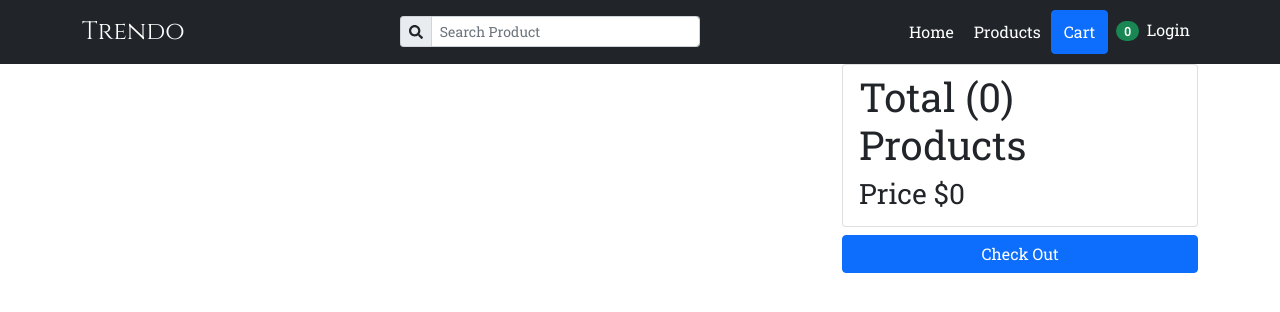
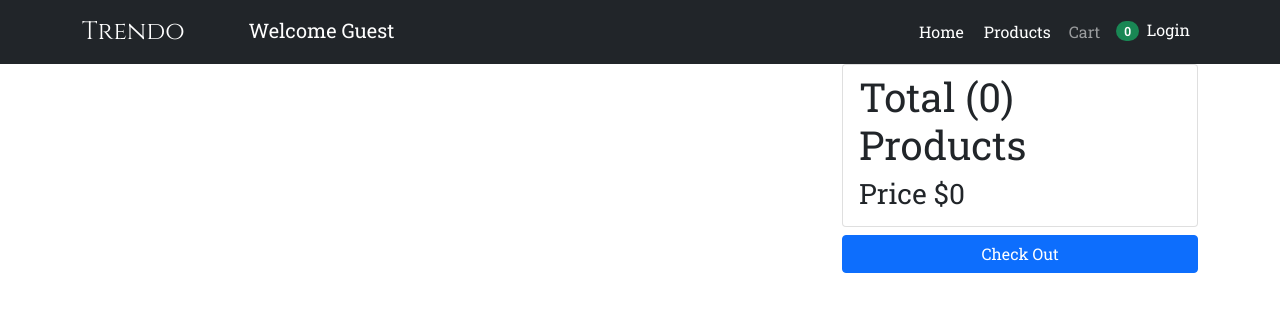
Before and after one commit to Parvez1993/trendo, a React (Create React App) app in the folder frontend/: page /cartpage in a window 1280 px wide. Shown: the top 312 px of the page. Built offline with nearby package versions, Linux system fonts and the light colour scheme.

Commit message:
display name

```diff
--- a/frontend/src/App.js
+++ b/frontend/src/App.js
@@ -42,21 +42,6 @@ function App() {
     cart: { cartItems },
   } = state;
 
-  let updateCart = (item, quantity) => {
-    ctxDispatch({
-      type: "CART_ADD_ITEMS",
-      payload: { ...item, quantity },
-    });
-  };
-
-  let handleRemoveItem = (id) => {
-    console.log(id);
-    ctxDispatch({
-      type: "CART_REMOVE_ITEMS",
-      payload: id,
-    });
-  };
-
   const handleLogout = () => {
     userDispatch({
       type: "LOGOUT_USER",
@@ -65,15 +50,14 @@ function App() {
     localStorage.setItem("userInfo", null);
   };
 
-
   return (
     <>
       <Navbar bg="dark" variant="dark" className="nav">
         <Container>
-          <Navbar.Brand href="#home" className="logo">
+          <Navbar.Brand href="/" className="logo">
             Trendo
           </Navbar.Brand>
-
+          {/*
           <InputGroup size="sm" className="search ms-auto">
             <InputGroup.Text id="basic-addon1">
               <FaSearch />
@@ -83,7 +67,16 @@ function App() {
               aria-label="Search Product"
               aria-describedby="basic-addon1"
             />
-          </InputGroup>
+          </InputGroup> */}
+
+          <div>
+            <h5 className="text-white mt-1 mx-5">
+              {" "}
+              {userState.userInfo !== null
+                ? `Welcome ${userState.userInfo.user.name}`
+                : `Welcome Guest`}
+            </h5>
+          </div>
 
           <Nav className="ms-auto">
             <Link className="nav-list" to="/">
@@ -92,7 +85,7 @@ function App() {
             <Link className="nav-list" to="/products">
               Products
             </Link>
-            <Offcanvs/>
+            <Offcanvs />
             {userState.userInfo !== null ? (
               <Nav.Link className="text-white" onClick={handleLogout}>
                 Logout
@@ -105,8 +98,6 @@ function App() {
           </Nav>
         </Container>
       </Navbar>
-
-
 
       <Routes>
         <Route path="/" element={<HomePage />} />
--- a/frontend/src/components/Offcanvs.jsx
+++ b/frontend/src/components/Offcanvs.jsx
@@ -1,20 +1,11 @@
 import { useContext, useState } from "react";
-import {
-  Button,
-  Offcanvas,
-  Table,
-  Badge
-} from "react-bootstrap";
+import { Button, Offcanvas, Table, Badge, Nav } from "react-bootstrap";
 import { Link } from "react-router-dom";
 import { Store } from "../Store.js";
 import { FaMinus, FaPlus } from "react-icons/fa";
 
-
 const Offcanvs = () => {
-    const {
-        state,
-        dispatch: ctxDispatch,
-    } = useContext(Store);
+  const { state, dispatch: ctxDispatch } = useContext(Store);
   const {
     cart: { cartItems },
   } = state;
@@ -38,22 +29,24 @@ const Offcanvs = () => {
     });
   };
 
-
-
   return (
     <>
-        <Button variant="primary" onClick={handleShow} className="me-2 sidebar">
+      <Nav.Link
+        variant="primary"
+        onClick={handleShow}
+        className="nav-list me-2  sidebar"
+      >
         Cart
-        </Button>
+      </Nav.Link>
 
       <Offcanvas
         show={show}
         onHide={handleClose}
-          placement="end"   /* ete nije theke add korte hbe */
+        placement="end" /* ete nije theke add korte hbe */
       >
         <Offcanvas.Header closeButton>
           <Offcanvas.Title>
-                <h2  style={{textAlign: "center"}}>Shopping Cart</h2>
+            <h2 style={{ textAlign: "center" }}>Shopping Cart</h2>
           </Offcanvas.Title>
         </Offcanvas.Header>
         <Offcanvas.Body>
@@ -89,21 +82,15 @@ const Offcanvs = () => {
                     <td>
                       <div className="d-flex align-items-center gap-2 justify">
                         <Button
-                                onClick={() =>
-                                  updateCart(item, item.quantity + 1)
-                                }
-                                disabled={
-                                  item.quantity >= item.stock ? true : false
-                                }
+                          onClick={() => updateCart(item, item.quantity + 1)}
+                          disabled={item.quantity >= item.stock ? true : false}
                         >
                           <FaPlus />
                         </Button>
                         <h6>{item.quantity}</h6>
                         <Button
                           variant="warning"
-                                onClick={() =>
-                                  updateCart(item, item.quantity - 1)
-                                }
+                          onClick={() => updateCart(item, item.quantity - 1)}
                           disabled={item.quantity <= 1 ? true : false}
                         >
                           <FaMinus />
@@ -137,10 +124,6 @@ const Offcanvs = () => {
               )}
             </div>
           </Link>
-
-
-
-
         </Offcanvas.Body>
       </Offcanvas>
       <div className="my-2">
@@ -150,7 +133,7 @@ const Offcanvs = () => {
         </Badge>
       </div>
     </>
-  )
-}
+  );
+};
 
-export default Offcanvs
+export default Offcanvs;
```
Lines whose indentation alone changed are shown as unchanged.
